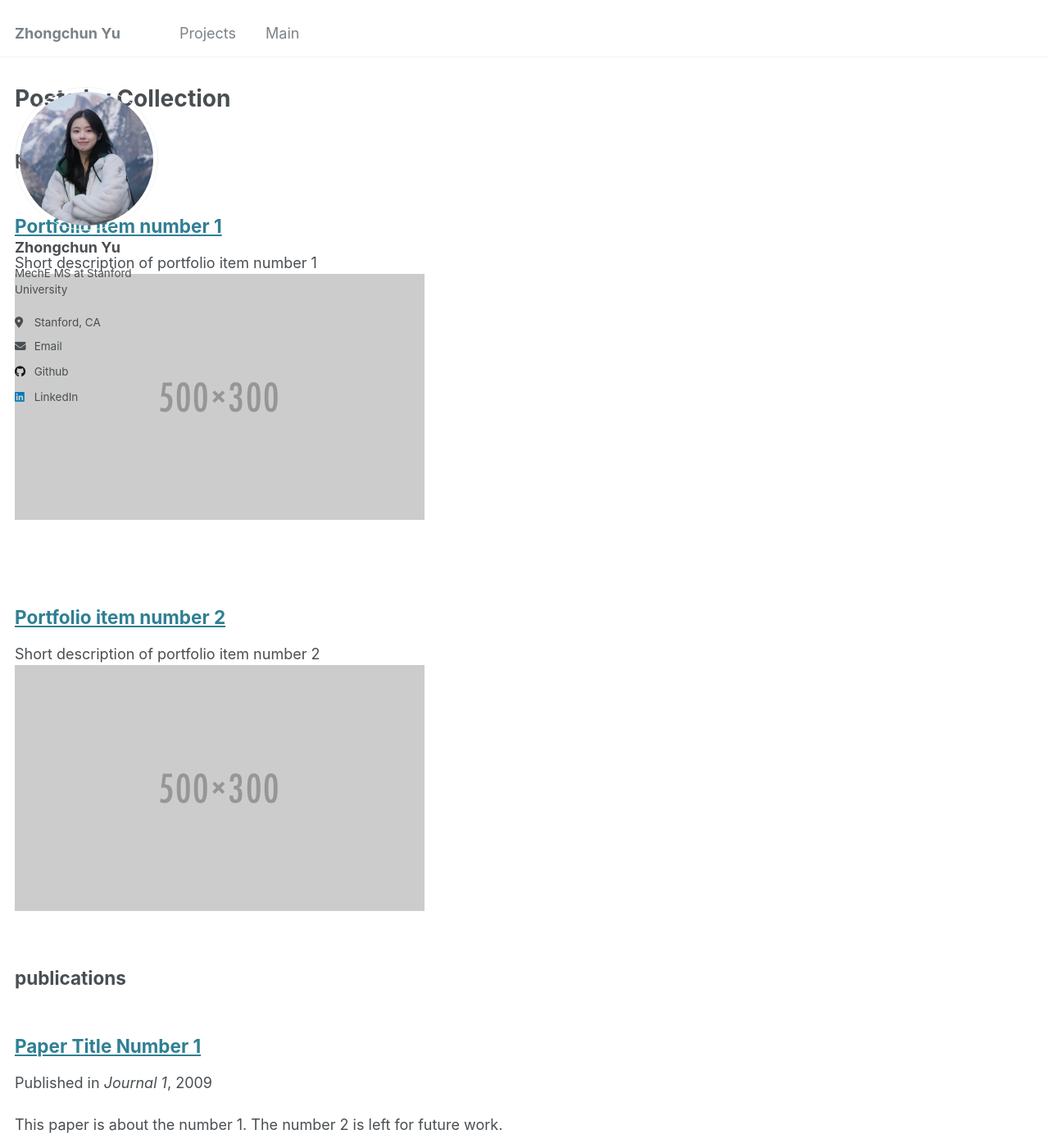
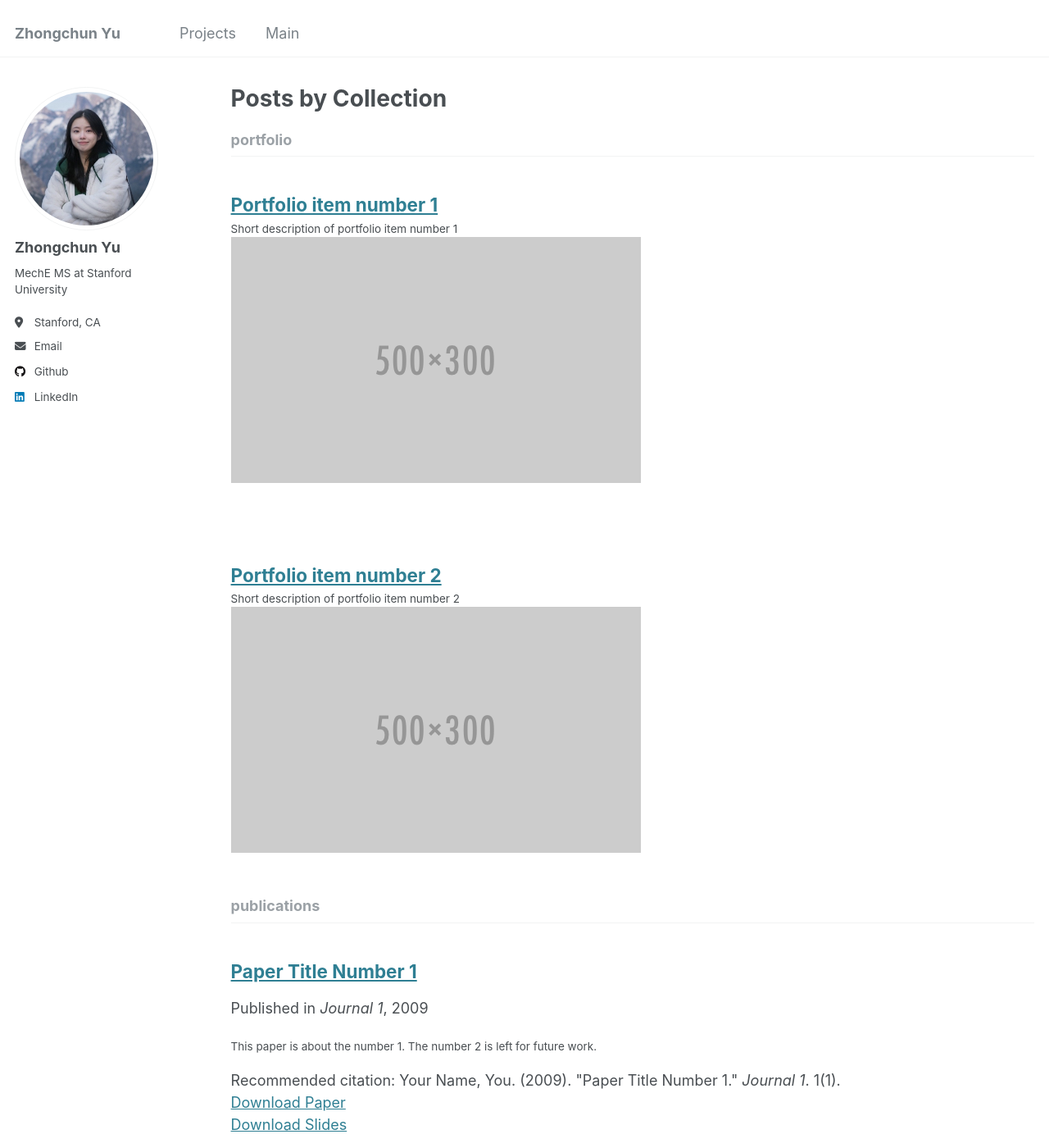
Before and after one commit to yuzhongchun17/yuzhongchun17.github.io, a Jekyll site: the page built from _pages/collection-archive.html, in a window 1280 px wide and 1400 px high. Shown: the whole window at 82% size. Built offline with Jekyll 4.4.1, drawn with Linux system fonts in a browser that asks for light colours.

Commit message:
test (fix margin)

```diff
--- a/_sass/_archive.scss
+++ b/_sass/_archive.scss
@@ -1,23 +1,108 @@
+/* ==========================================================================
+   ARCHIVE
+   ========================================================================== */
+
+.archive {
+  margin-bottom: 2em;
+
+  @include breakpoint($medium) {
+    @include span(12 of 12);
+  }
+
+  @include breakpoint($large) {
+    @include span(10 of 12 last);
+    @include prefix(0.5 of 12);
+  }
+
+  a {
+    text-decoration: underline;
+
+    &:hover {
+      text-decoration: underline;
+
+      img {
+        box-shadow: 0 0 10px rgba(#000, 0.25);
+      }
+    }
+  }
+}
+
+.archive__subtitle {
+  margin: 1.414em 0 0;
+  padding-bottom: 0.5em;
+  font-size: $type-size-5;
+  color: mix(#fff, $gray, 25%);
+  border-bottom: 1px solid $border-color;
+
+  + .list__item .archive__item-title {
+    margin-top: 0.5em;
+  }
+}
+
 .archive__item {
-  display: flex;
+  display: flex; /* Use flexbox to align the image and text */
   align-items: flex-start;
-  margin-bottom: 2em; // Space between items
+  margin-bottom: 2em;
 
   .archive__item-teaser {
-    flex: 0 0 150px; // Fixed width for the image
-    margin-right: 20px;
+    flex: 0 0 150px; /* Fixed width for the image */
+    margin-right: 20px; /* Space between image and text */
 
     img {
       max-width: 100%;
       height: auto;
-      border-radius: 8px; // Optional: Round image corners
+      border-radius: 8px; /* Optional rounded corners */
       display: block;
     }
   }
 
   .archive__item-body {
-    flex: 1; // Take up the remaining width
-    word-wrap: break-word; // Ensure text wraps properly
+    flex: 1; /* The remaining space is for the text */
+  }
+}
+
+.archive__item-title {
+  margin-bottom: 0.25em;
+  font-family: $sans-serif-narrow;
+
+  a + a {
+    opacity: 0.5;
+  }
+}
+
+/* Remove border */
+.page__content {
+  .archive__item-title {
+    margin-top: 1em;
+    border-bottom: none;
+  }
+}
+
+.archive__item-excerpt {
+  margin-top: 0;
+  font-size: $type-size-6;
+
+  & + p {
+    text-indent: 0;
+  }
+}
+
+.archive__item-teaser {
+  border-radius: $border-radius;
+  overflow: hidden;
+
+  img {
+    width: 100%;
+  }
+}
+
+.archive__item:hover {
+  .archive__item-teaser {
+    box-shadow: 0 0 10px rgba(#000, 0.25);
+  }
+
+  .archive__item-title {
+    text-decoration: underline;
   }
 }
 
```
